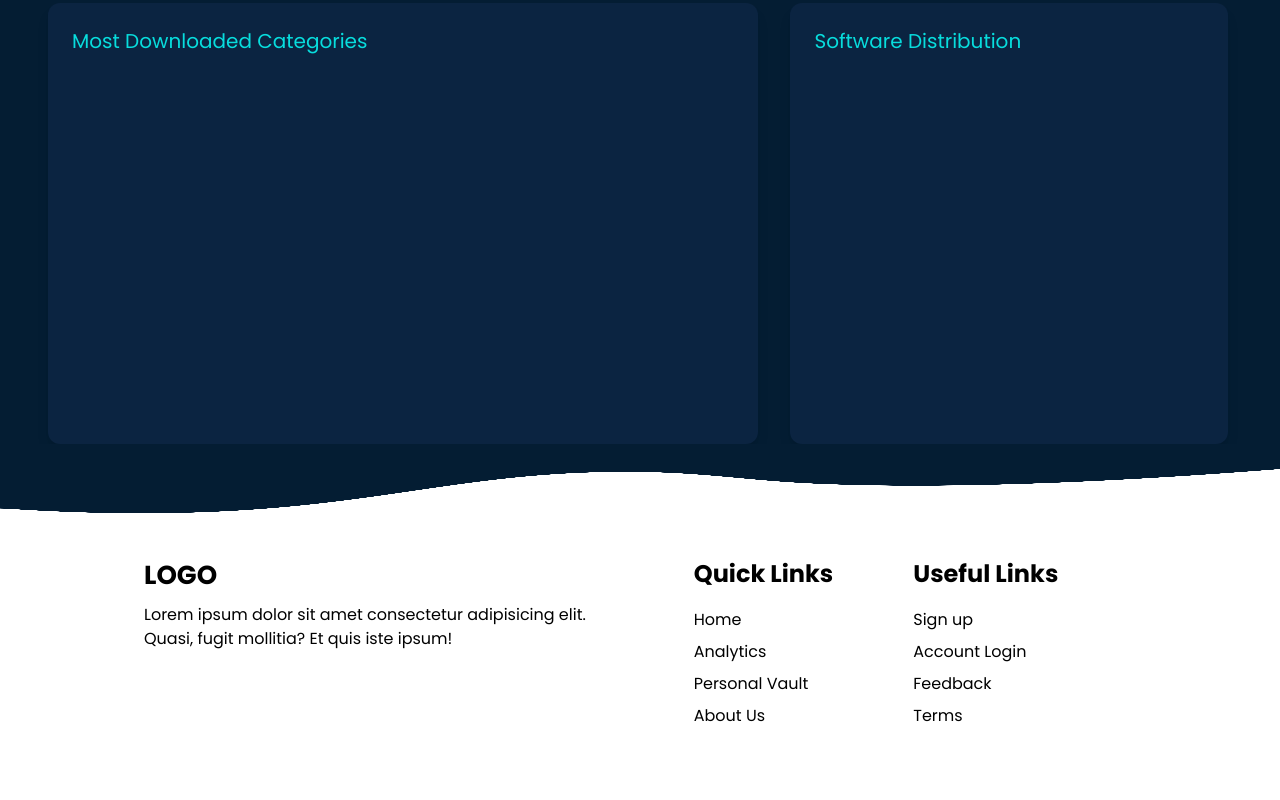
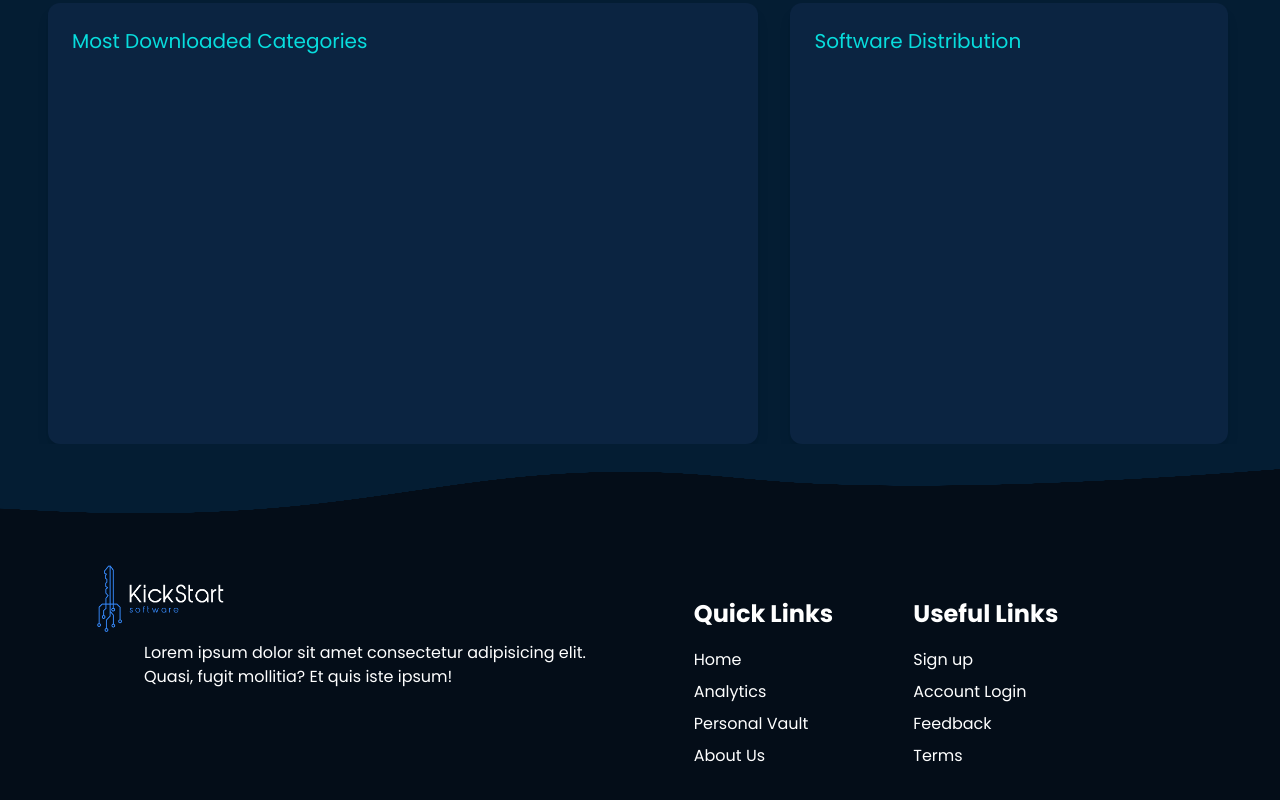
Before and after one commit to KickStartSoftware/fullstack-devlopment, a Next.js app in the folder client/: page /analytics in a window 1280 px wide. Shown: the part 944-1744 px from the top of the page. Before the commit the page ends 1712 px from the top, so only its background shows below. Built offline with nearby package versions, Linux system fonts and the light colour scheme.

Commit message:
Footer Update
This is to update the footer colour.

```diff
--- a/client/components/general/Footer.tsx
+++ b/client/components/general/Footer.tsx
@@ -1,24 +1,29 @@
-import React from 'react';
-import curvedline from '../../assets/bg2.png';
-import curvedline2 from '../../assets/bg10.png';
-import Image from 'next/image';
+import React from "react";
+import curvedline from "../../assets/bg2.png";
+import curvedline2 from "../../assets/bg10.png";
+import Image from "next/image";
+import { StyledLink } from "../base";
+import logo from "../../assets/kickstart.png";
 
 const Footer = () => {
   return (
-    <div className="bg-white">
+    <div className="bg-[#040d18] text-white">
       {/* CurverLineMobile*/}
-      <div className="sm:hidden bg-white/100 rotate-180">
+      <div className="sm:hidden bg-[#040d18]/100 rotate-180">
         <Image alt="" src={curvedline} className="w-full h-20" />
       </div>
       {/* CurverLineWeb */}
-      <div className="hidden sm:flex bg-white/100 rotate-180">
+      <div className="hidden sm:flex bg-[#040d18]/100 rotate-180">
         <Image alt="" src={curvedline2} className="w-full h-20" />
       </div>
-      <div className="bg-white text-center pb-10 md:flex sm:pr-12 flex justify-center md:max-w-[85vw] mx-auto">
+      <div className="bg-[#040d18] text-center pb-10 md:flex sm:pr-12 flex justify-center md:max-w-[85vw] mx-auto pt-10">
         <div className="w-full">
-          <p className="text-[26px] font-bold text-center pt-8 sm:text-start sm:px-12 ">
+          <StyledLink href="/">
+            <Image src={logo} alt="" className="w-[8rem]" />
+          </StyledLink>
+          {/* <p className="text-[26px] font-bold text-center pt-8 sm:text-start sm:px-12 ">
             LOGO
-          </p>
+          </p> */}
           <p className="text-center sm:text-start px-12 sm:pr-6 pt-2">
             Lorem ipsum dolor sit amet consectetur adipisicing elit. Quasi,
             fugit mollitia? Et quis iste ipsum!
```
